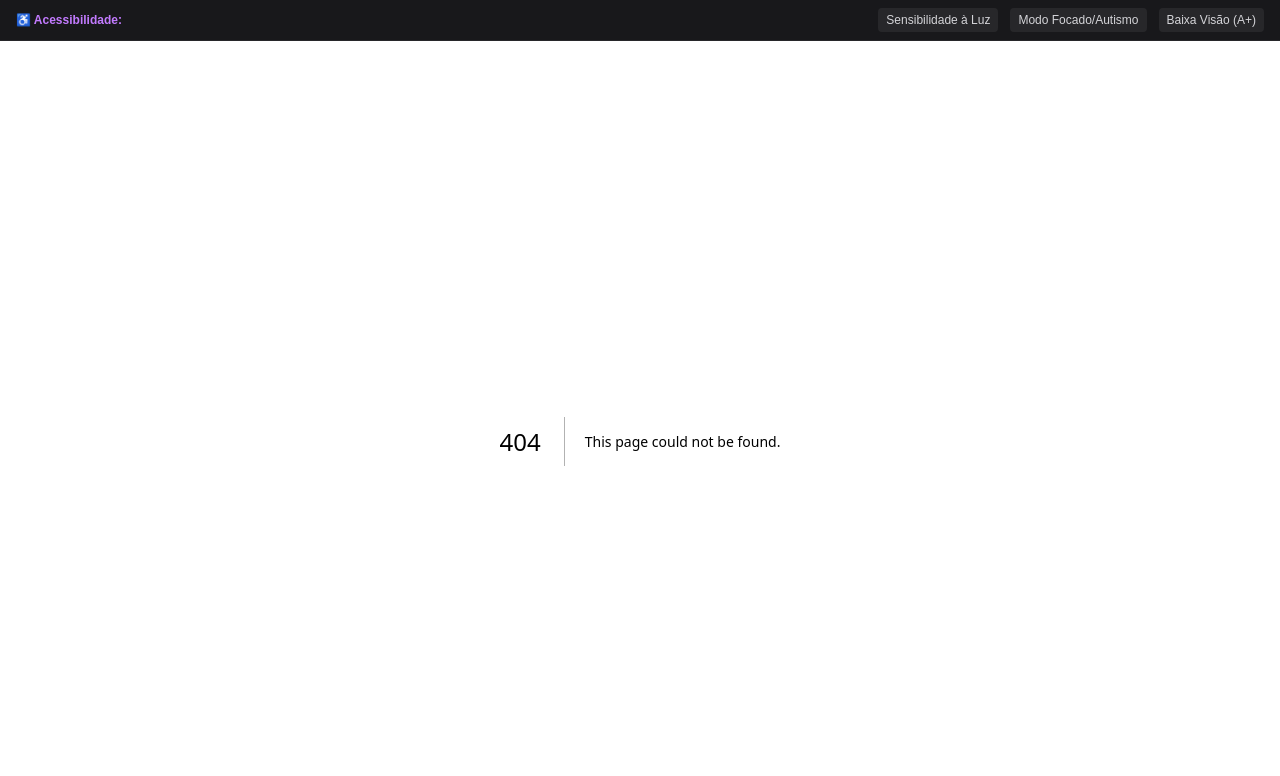
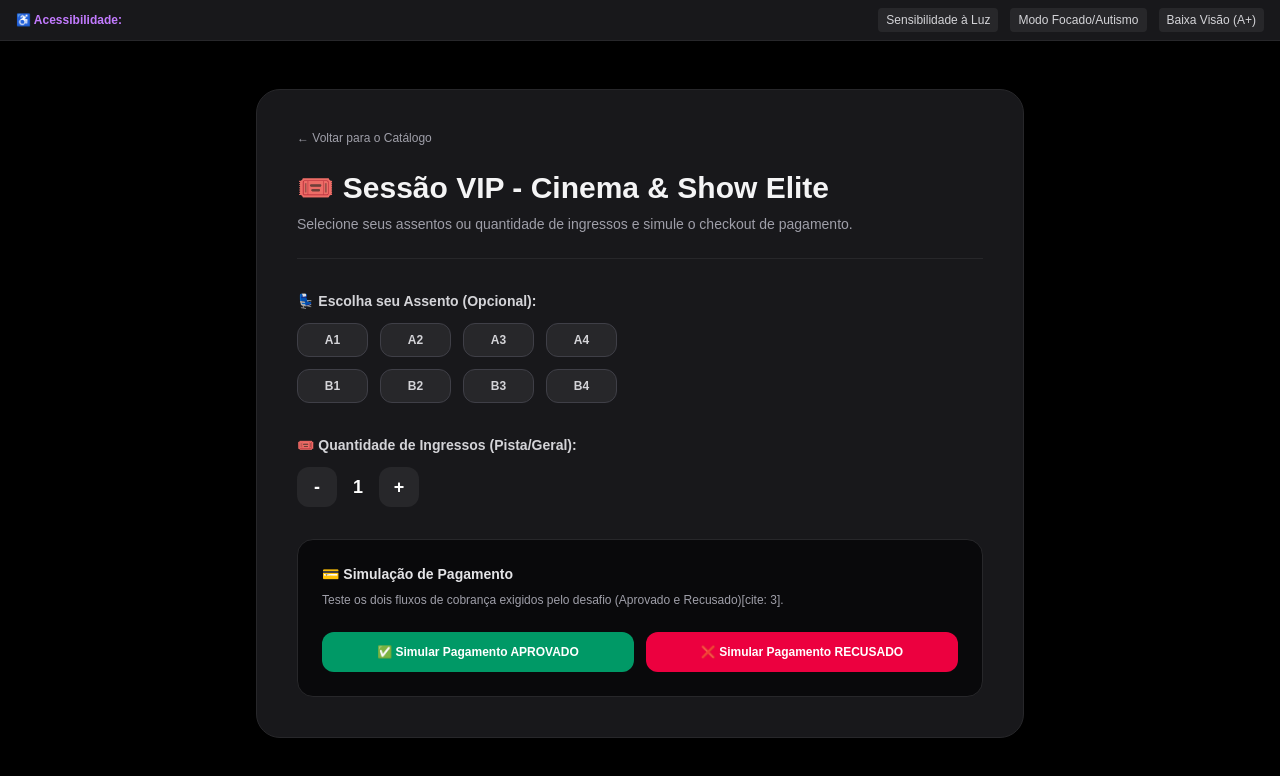
Before and after one commit to Kimvitoriaa/verzel-elite-dev, a Next.js app: page /eventos/1 in a window 1280 px wide. Before the commit this address had no page. Shown: the top 776 px of the page. Built offline with nearby package versions, Linux system fonts and the light colour scheme.

Commit message:
feat: implementa home, checkout de pagamento, compartilhamento de ingresso e novos testes

```diff
--- /dev/null
+++ b/src/app/eventos/[id]/page.tsx
@@ -0,0 +1,166 @@
+'use client';
+
+import { useState } from 'react';
+import Link from 'next/link';
+import { useRouter } from 'next/navigation';
+
+export default function EventDetailPage() {
+  const router = useRouter();
+  const [ticketQuantity, setTicketQuantity] = useState(1);
+  const [selectedSeat, setSelectedSeat] = useState<string | null>(null);
+  const [loading, setLoading] = useState(false);
+  const [paymentStatus, setPaymentStatus] = useState<'IDLE' | 'SUCCESS' | 'REFUSED'>('IDLE');
+
+  // Assentos simulados para cinema/teatro
+  const seats = ['A1', 'A2', 'A3', 'A4', 'B1', 'B2', 'B3', 'B4'];
+
+  const handleSimulatePayment = async (status: 'SUCCESS' | 'REFUSED') => {
+    setLoading(true);
+    setPaymentStatus('IDLE');
+
+    // Simulação de delay de rede
+    setTimeout(async () => {
+      setLoading(false);
+      setPaymentStatus(status);
+
+      if (status === 'SUCCESS') {
+        try {
+          // Faz a requisição simulada para criar a compra
+          await fetch('/api/tickets/purchase', {
+            method: 'POST',
+            headers: { 'Content-Type': 'application/json' },
+            body: JSON.stringify({
+              eventId: 'event-12345678',
+              quantity: ticketQuantity,
+              seat: selectedSeat || 'Pista Livre',
+            }),
+          });
+        } catch (e) {
+          console.error(e);
+        }
+      }
+    }, 1200);
+  };
+
+  return (
+    <main className="min-h-screen bg-black text-white p-6 md:p-12">
+      <div className="max-w-3xl mx-auto bg-zinc-900 border border-zinc-800 rounded-3xl p-6 md:p-10 shadow-2xl">
+        <Link
+          href="/"
+          className="text-xs text-zinc-400 hover:text-white transition flex items-center gap-1 mb-6"
+        >
+          ← Voltar para o Catálogo
+        </Link>
+
+        <h1 className="text-3xl font-extrabold text-zinc-100 mb-2">
+          🎟️ Sessão VIP - Cinema & Show Elite
+        </h1>
+        <p className="text-sm text-zinc-400 mb-6">
+          Selecione seus assentos ou quantidade de ingressos e simule o checkout de pagamento.
+        </p>
+
+        <hr className="border-zinc-800 mb-8" />
+
+        {/* Seleção de Assentos (Mapa Simulado) */}
+        <div className="mb-8">
+          <h3 className="text-sm font-semibold text-zinc-300 mb-3">
+            💺 Escolha seu Assento (Opcional):
+          </h3>
+          <div className="grid grid-cols-4 gap-3 max-w-xs">
+            {seats.map((seat) => (
+              <button
+                key={seat}
+                onClick={() => setSelectedSeat(seat === selectedSeat ? null : seat)}
+                className={`py-2 rounded-xl text-xs font-mono font-bold transition border ${
+                  selectedSeat === seat
+                    ? 'bg-purple-600 border-purple-400 text-white shadow-lg shadow-purple-600/30'
+                    : 'bg-zinc-800 border-zinc-700 text-zinc-300 hover:bg-zinc-700'
+                }`}
+              >
+                {seat}
+              </button>
+            ))}
+          </div>
+          {selectedSeat && (
+            <p className="text-xs text-purple-400 mt-2">
+              Assento Selecionado: <strong>{selectedSeat}</strong>
+            </p>
+          )}
+        </div>
+
+        {/* Quantidade de Ingressos */}
+        <div className="mb-8">
+          <h3 className="text-sm font-semibold text-zinc-300 mb-3">
+            🎟️ Quantidade de Ingressos (Pista/Geral):
+          </h3>
+          <div className="flex items-center gap-4">
+            <button
+              onClick={() => setTicketQuantity(Math.max(1, ticketQuantity - 1))}
+              className="w-10 h-10 bg-zinc-800 hover:bg-zinc-700 rounded-xl text-lg font-bold transition"
+            >
+              -
+            </button>
+            <span className="text-lg font-bold font-mono">{ticketQuantity}</span>
+            <button
+              onClick={() => setTicketQuantity(ticketQuantity + 1)}
+              className="w-10 h-10 bg-zinc-800 hover:bg-zinc-700 rounded-xl text-lg font-bold transition"
+            >
+              +
+            </button>
+          </div>
+        </div>
+
+        {/* Checkout de Pagamento Simulado */}
+        <div className="bg-zinc-950 border border-zinc-800 rounded-2xl p-6">
+          <h3 className="text-sm font-bold text-zinc-200 mb-2">
+            💳 Simulação de Pagamento
+          </h3>
+          <p className="text-xs text-zinc-400 mb-6">
+            Teste os dois fluxos de cobrança exigidos pelo desafio (Aprovado e Recusado)[cite: 3].
+          </p>
+
+          <div className="flex flex-col sm:flex-row gap-3">
+            <button
+              disabled={loading}
+              onClick={() => handleSimulatePayment('SUCCESS')}
+              className="flex-1 bg-emerald-600 hover:bg-emerald-500 disabled:opacity-50 text-white text-xs font-bold py-3 rounded-xl transition"
+            >
+              {loading ? 'Processando...' : '✅ Simular Pagamento APROVADO'}
+            </button>
+
+            <button
+              disabled={loading}
+              onClick={() => handleSimulatePayment('REFUSED')}
+              className="flex-1 bg-rose-600 hover:bg-rose-500 disabled:opacity-50 text-white text-xs font-bold py-3 rounded-xl transition"
+            >
+              {loading ? 'Processando...' : '❌ Simular Pagamento RECUSADO'}
+            </button>
+          </div>
+
+          {/* Feedbacks de Pagamento */}
+          {paymentStatus === 'SUCCESS' && (
+            <div className="mt-6 bg-emerald-950/60 border border-emerald-800 text-emerald-300 p-4 rounded-xl text-xs space-y-2">
+              <p className="font-bold">🎉 Compra Aprovada com Sucesso!</p>
+              <p>Seu ingresso já foi gerado e enviado para a sua carteira.</p>
+              <button
+                onClick={() => router.push('/ingressos')}
+                className="mt-2 bg-emerald-600 hover:bg-emerald-500 text-white font-bold px-4 py-2 rounded-lg transition"
+              >
+                Ir para "Meus Ingressos" →
+              </button>
+            </div>
+          )}
+
+          {paymentStatus === 'REFUSED' && (
+            <div className="mt-6 bg-rose-950/60 border border-rose-800 text-rose-300 p-4 rounded-xl text-xs">
+              <p className="font-bold">⚠️ Pagamento Recusado pela Operadora!</p>
+              <p className="mt-1 text-rose-400">
+                Cartão de teste simulou saldo insuficiente ou transação negada. Tente novamente.
+              </p>
+            </div>
+          )}
+        </div>
+      </div>
+    </main>
+  );
+}
--- a/src/app/ingressos/page.tsx
+++ b/src/app/ingressos/page.tsx
@@ -15,6 +15,7 @@ export default function IngressosPage() {
   const [pin, setPin] = useState('');
   const [is2FaVerified, setIs2FaVerified] = useState(false);
   const [error, setError] = useState('');
+  const [copied, setCopied] = useState(false);
 
   // Exemplo de ingresso simulado
   const mockTicket: Ticket = {
@@ -27,13 +28,19 @@ export default function IngressosPage() {
 
   const handleVerify2FA = (e: React.FormEvent) => {
     e.preventDefault();
-    // PIN de teste simulado: 1234
     if (pin === '1234') {
       setIs2FaVerified(true);
       setError('');
     } else {
       setError('PIN de segurança incorreto. Tente 1234.');
     }
+  };
+
+  const handleShareTicket = () => {
+    const shareUrl = `${window.location.origin}/ingressos?code=${mockTicket.qrCode}`;
+    navigator.clipboard.writeText(shareUrl);
+    setCopied(true);
+    setTimeout(() => setCopied(false), 2500);
   };
 
   return (
@@ -118,6 +125,22 @@ export default function IngressosPage() {
                   [ Imagem do QR Code ]<br />
                   {mockTicket.qrCode}
                 </div>
+
+                <div style={{ display: 'flex', gap: '0.5rem', justifyContent: 'center', flexWrap: 'wrap' }}>
+                  <button
+                    onClick={handleShareTicket}
+                    style={{
+                      padding: '0.4rem 0.8rem',
+                      backgroundColor: '#8b5cf6',
+                      color: '#fff',
+                      border: 'none',
+                      borderRadius: '4px',
+                      cursor: 'pointer',
+                    }}
+                  >
+                    {copied ? '🔗 Link Copiado!' : '🔗 Compartilhar Ingresso'}
+                  </button>
+
                   <button
                     onClick={() => {
                       setIs2FaVerified(false);
@@ -136,6 +159,7 @@ export default function IngressosPage() {
                     Ocultar QR Code
                   </button>
                 </div>
+              </div>
             )}
           </div>
         )}
--- a/src/app/page.tsx
+++ b/src/app/page.tsx
@@ -1,69 +1,136 @@
-import Image from "next/image";
+'use client';
 
-export default function Home() {
+import { useState, useEffect } from 'react';
+import Link from 'next/link';
+
+interface Event {
+  id: string;
+  title: string;
+  description: string;
+  date: string;
+  location: string;
+  totalTickets: number;
+}
+
+export default function HomePage() {
+  const [events, setEvents] = useState<Event[]>([]);
+  const [search, setSearch] = useState('');
+  const [loading, setLoading] = useState(true);
+
+  useEffect(() => {
+    async function fetchEvents() {
+      try {
+        const res = await fetch('/api/events');
+        if (res.ok) {
+          const data = await res.json();
+          setEvents(data);
+        }
+      } catch (error) {
+        console.error('Erro ao buscar eventos:', error);
+      } finally {
+        setLoading(false);
+      }
+    }
+    fetchEvents();
+  }, []);
+
+  const filteredEvents = events.filter((event) =>
+    event.title.toLowerCase().includes(search.toLowerCase())
+  );
+
   return (
-    <div className="flex flex-col flex-1 items-center justify-center bg-zinc-50 font-sans dark:bg-black">
-      <main className="flex flex-1 w-full max-w-3xl flex-col items-center justify-between py-32 px-16 bg-white dark:bg-black sm:items-start">
-        <Image
-          className="dark:invert h-5 w-[100px]"
-          src="/next.svg"
-          alt="Next.js logo"
-          width={100}
-          height={20}
-          priority
-        />
-        <div className="flex flex-col items-center gap-6 text-center sm:items-start sm:text-left">
-          <h1 className="max-w-xs text-3xl font-semibold leading-10 tracking-tight text-black dark:text-zinc-50">
-            To get started, edit the{" "}
-            <code className="rounded bg-black/[.06] px-1.5 py-0.5 font-mono text-[0.9em] dark:bg-white/[.08]">
-              page.tsx
-            </code>{" "}
-            file.
-          </h1>
-          <p className="max-w-md text-lg leading-8 text-zinc-600 dark:text-zinc-400">
-            Looking for a starting point or more instructions? Head over to{" "}
-            <a
-              href="https://vercel.com/templates?framework=next.js&utm_source=create-next-app&utm_medium=appdir-template-tw&utm_campaign=create-next-app"
-              className="font-medium text-zinc-950 dark:text-zinc-50"
+    <main className="min-h-screen bg-black text-white p-6 md:p-12">
+      <div className="max-w-6xl mx-auto">
+        {/* Header / Banner */}
+        <div className="flex flex-col md:flex-row justify-between items-start md:items-center gap-4 mb-10 border-b border-zinc-800 pb-6">
+          <div>
+            <h1 className="text-4xl font-extrabold text-transparent bg-clip-text bg-gradient-to-r from-purple-400 to-pink-500">
+              🎟️ Verzel Elite Events
+            </h1>
+            <p className="text-zinc-400 text-sm mt-1">
+              Explore o catálogo completo de shows e filmes em cartaz.
+            </p>
+          </div>
+
+          <div className="flex items-center gap-3">
+            <Link
+              href="/ingressos"
+              className="bg-zinc-800 hover:bg-zinc-700 text-xs px-4 py-2.5 rounded-lg font-medium transition"
             >
-              Templates
-            </a>{" "}
-            or the{" "}
-            <a
-              href="https://nextjs.org/learn?utm_source=create-next-app&utm_medium=appdir-template-tw&utm_campaign=create-next-app"
-              className="font-medium text-zinc-950 dark:text-zinc-50"
+              🎟️ Meus Ingressos
+            </Link>
+            <Link
+              href="/portaria"
+              className="bg-purple-600 hover:bg-purple-500 text-xs px-4 py-2.5 rounded-lg font-semibold transition"
             >
-              Learning
-            </a>{" "}
-            center.
-          </p>
+              🏛️ Portaria 2D
+            </Link>
+          </div>
         </div>
-        <div className="flex flex-col gap-4 text-base font-medium sm:flex-row">
-          <a
-            className="flex h-12 w-full items-center justify-center gap-2 rounded-full bg-foreground px-5 text-background transition-colors hover:bg-[#383838] dark:hover:bg-[#ccc] md:w-[158px]"
-            href="https://vercel.com/new?utm_source=create-next-app&utm_medium=appdir-template-tw&utm_campaign=create-next-app"
-            target="_blank"
-            rel="noopener noreferrer"
-          >
-            <Image
-              className="dark:invert h-[14px] w-4"
-              src="/vercel.svg"
-              alt="Vercel logomark"
-              width={16}
-              height={14}
-            />
-            Deploy Now
-          </a>
-          <a
-            className="flex h-12 w-full items-center justify-center rounded-full border border-solid border-black/[.08] px-5 transition-colors hover:border-transparent hover:bg-black/[.04] dark:border-white/[.145] dark:hover:bg-[#1a1a1a] md:w-[158px]"
-            href="https://nextjs.org/docs?utm_source=create-next-app&utm_medium=appdir-template-tw&utm_campaign=create-next-app"
-            target="_blank"
-            rel="noopener noreferrer"
-          >
-            Documentation
-          </a>
+
+        {/* Campo de Busca */}
+        <div className="mb-8">
+          <input
+            type="text"
+            placeholder="🔍 Pesquisar evento por título..."
+            value={search}
+            onChange={(e) => setSearch(e.target.value)}
+            className="w-full max-w-md bg-zinc-900 border border-zinc-800 rounded-xl px-4 py-3 text-sm text-white placeholder-zinc-500 focus:outline-none focus:border-purple-500 transition"
+          />
         </div>
-      </main>
-    </div>
+
+        {/* Listagem de Eventos */}
+        {loading ? (
+          <div className="text-center py-20 text-zinc-500 text-sm">
+            Carregando eventos do catálogo...
+          </div>
+        ) : filteredEvents.length === 0 ? (
+          <div className="bg-zinc-900 border border-zinc-800 rounded-2xl p-10 text-center text-zinc-400">
+            Nenhum evento encontrado para "{search}".
+          </div>
+        ) : (
+          <div className="grid grid-cols-1 md:grid-cols-2 lg:grid-cols-3 gap-6">
+            {filteredEvents.map((event) => (
+              <div
+                key={event.id}
+                className="bg-zinc-900 border border-zinc-800 hover:border-purple-500/50 rounded-2xl p-6 flex flex-col justify-between transition group shadow-lg"
+              >
+                <div>
+                  <span className="text-[10px] font-mono uppercase bg-purple-950 text-purple-300 px-2.5 py-1 rounded-full border border-purple-800/40">
+                    Disponível
+                  </span>
+                  <h2 className="text-xl font-bold mt-3 text-zinc-100 group-hover:text-purple-400 transition">
+                    {event.title}
+                  </h2>
+                  <p className="text-xs text-zinc-400 mt-2 line-clamp-3">
+                    {event.description}
+                  </p>
+                </div>
+
+                <div className="mt-6 border-t border-zinc-800/80 pt-4 space-y-2">
+                  <div className="flex justify-between text-xs text-zinc-400">
+                    <span>📍 Local:</span>
+                    <span className="text-zinc-200 font-medium">{event.location}</span>
+                  </div>
+                  <div className="flex justify-between text-xs text-zinc-400">
+                    <span>📅 Data:</span>
+                    <span className="text-zinc-200 font-medium">
+                      {new Date(event.date).toLocaleDateString('pt-BR')}
+                    </span>
+                  </div>
+
+                  <Link
+                    href={`/eventos/${event.id}`}
+                    className="w-full mt-4 bg-purple-600 hover:bg-purple-500 text-white font-semibold py-2.5 rounded-xl text-xs flex items-center justify-center transition"
+                  >
+                    Garantir Ingresso
+                  </Link>
+                </div>
+              </div>
+            ))}
+          </div>
+        )}
+      </div>
+    </main>
   );
 }
```
Also changed, not shown: 1 other file (tests, documents, lock files or other folders). Lines whose indentation alone changed are shown as unchanged.
